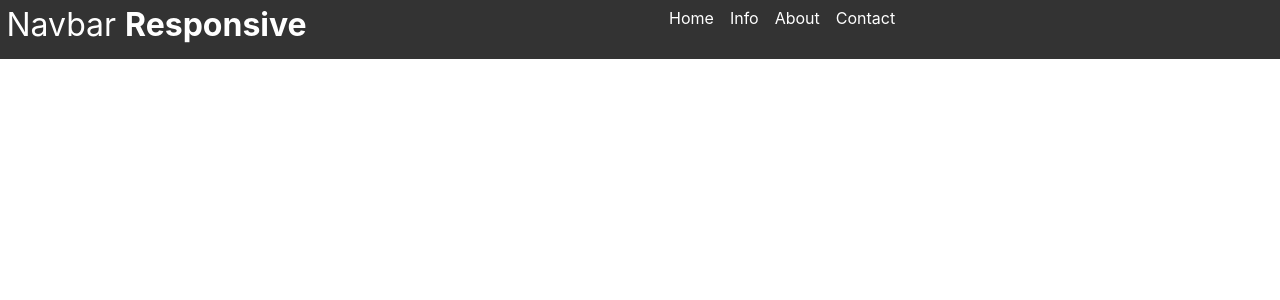
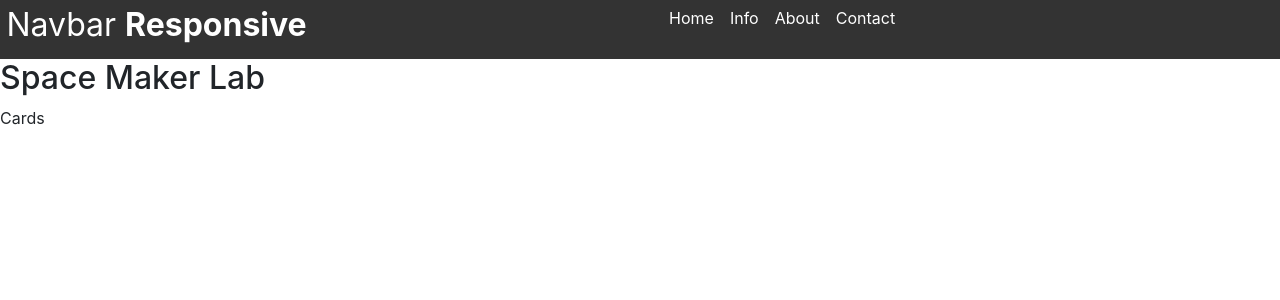
Before and after one commit to juanjosbg/AppWeb, a React (Create React App) app in the folder my-react-app/: page / in a window 1280 px wide. Shown: the top 300 px of the page. Built offline with nearby package versions, Linux system fonts and the light colour scheme.

Commit message:
added new components

```diff
--- a/my-react-app/src/App.js
+++ b/my-react-app/src/App.js
@@ -1,9 +1,14 @@
 import './App.css';
 import Navbar from './components/Navbar';
+import Content from './components/Contenido';
+
 
 function App() {
   return (
-    <Navbar/>
+    <>
+      <Navbar />
+      <Content />
+    </>
   );
 }
 
--- /dev/null
+++ b/my-react-app/src/components/Cards.jsx
@@ -0,0 +1,9 @@
+import React from 'react'
+
+function Cards() {
+  return (
+    <div>Cards</div>
+  )
+}
+
+export default Cards
--- /dev/null
+++ b/my-react-app/src/components/Contenido.jsx
@@ -0,0 +1,24 @@
+import React, { useState } from 'react'
+import styled from 'styled-components'
+import Cards from './Cards'
+import CardsContend from './Cards'
+
+function contenido() {
+    return (
+        <>
+            <contendPage>
+                <h2>Space <span>Maker Lab</span></h2>
+
+                <div className="contendCards">
+                    <Cards></Cards>
+                </div>
+            </contendPage>
+        </>
+    )
+}
+
+export default contenido
+
+const NavContainer = styled.div`
+
+`
--- a/my-react-app/src/components/Navbar.jsx
+++ b/my-react-app/src/components/Navbar.jsx
@@ -29,6 +29,7 @@ function Navbar() {
                 <div className='burgger'>
                     <BurgerButton clicked={clicked} handleClik={handleClik} />
                 </div>
+
                 <BgDiv className={`initial ${clicked ? 'active' : ''}`}></BgDiv>
             </NavContainer>
         </>
```
